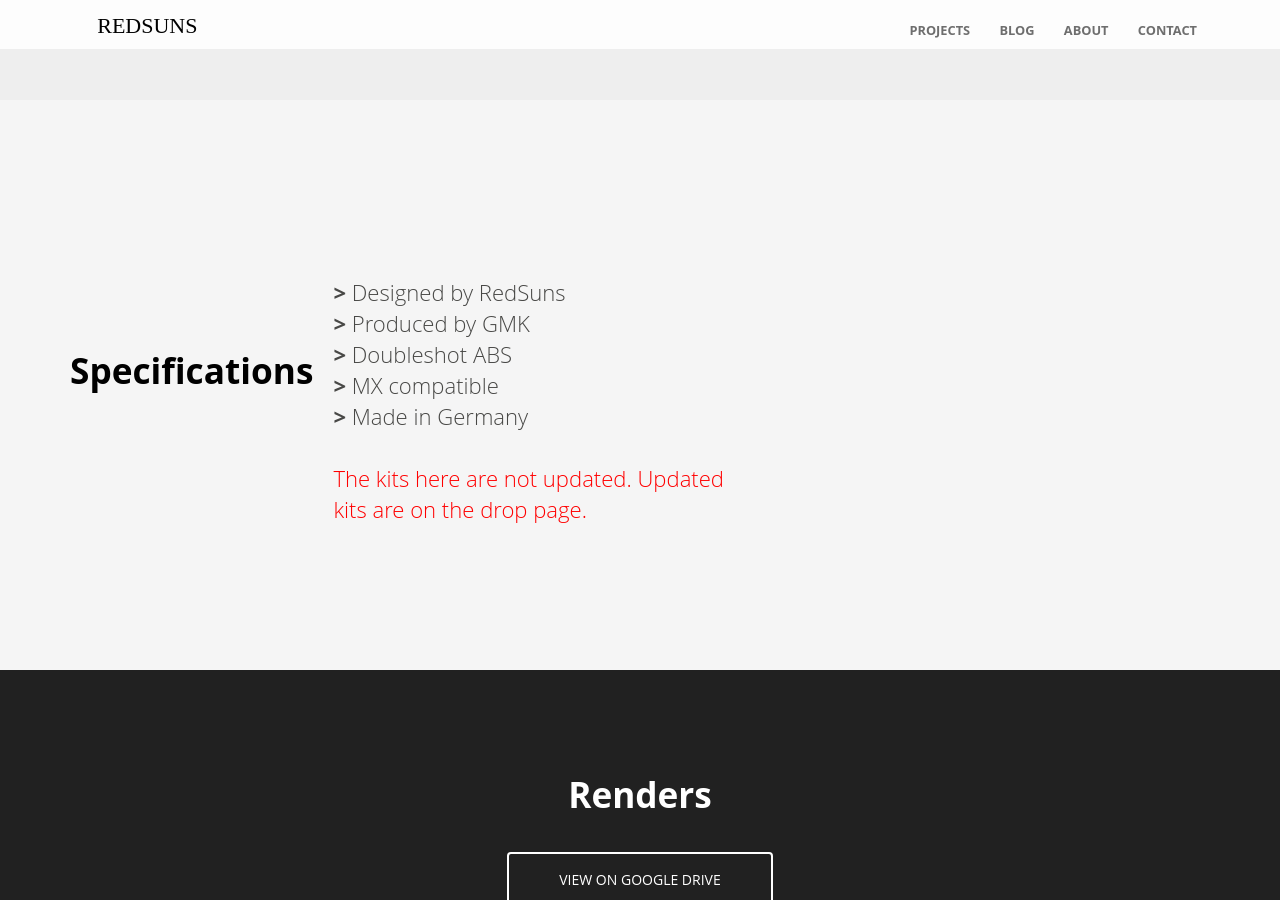
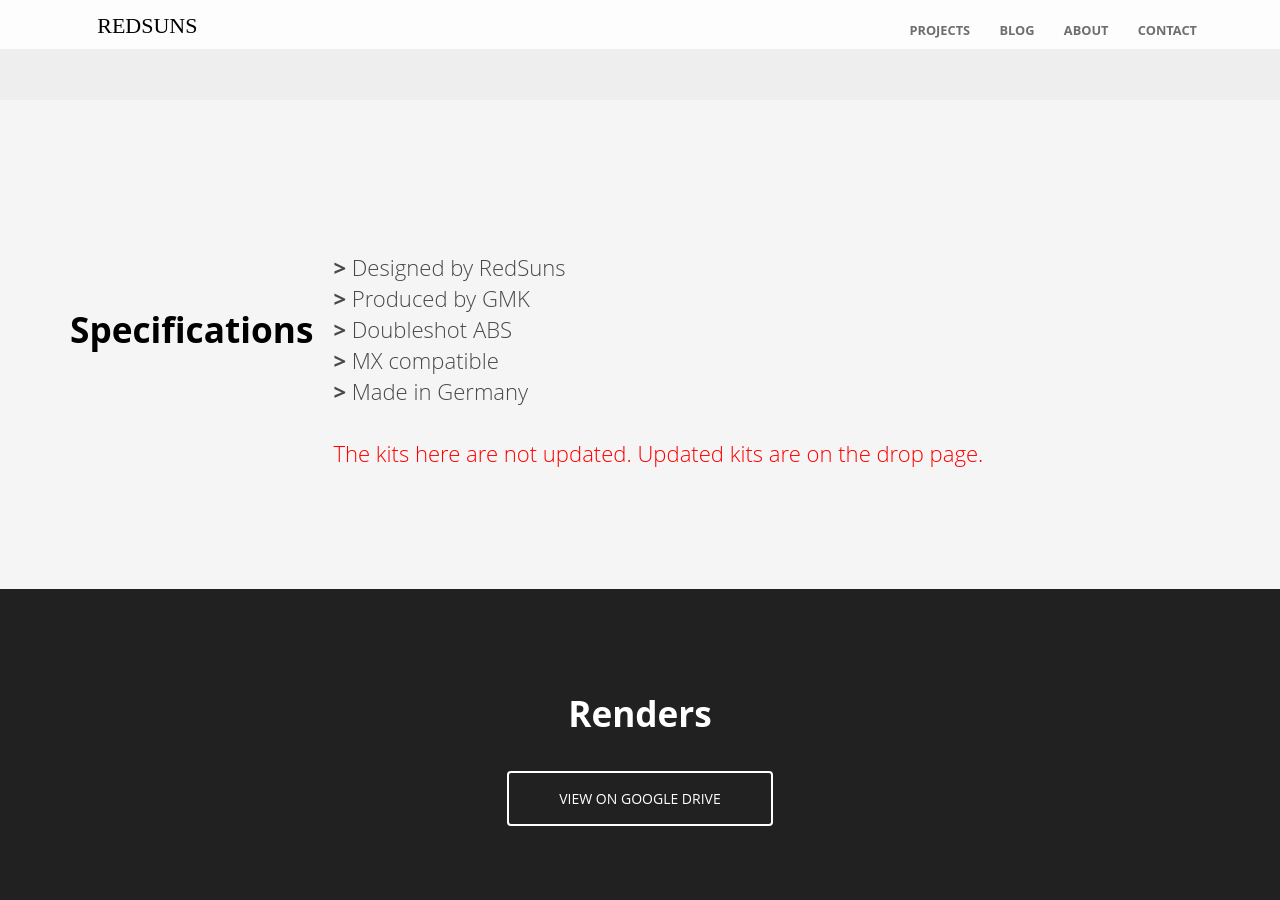
Before and after one commit to RedSunsRMK/redsunsrmk.github.io, a Jekyll site: the page built from _projects/red-samurai.html, in a window 1280 px wide and 900 px high, scrolled down 3957 px. Built offline with Jekyll 4.4.1, drawn with Linux system fonts in a browser that asks for light colours.

Commit message:
Update red-samurai.html

```diff
--- a/_projects/red-samurai.html
+++ b/_projects/red-samurai.html
@@ -123,7 +123,6 @@ date: 2017-06-04 12:00:00
 		<div class="container flex">
 			<h2 class="editable"><strong>Specifications</strong></h2>
 		 	<div class="text editable">
-			<div class="faq">
 				<div>
 				<p>
 				<br><strong>></strong> Designed by RedSuns
@@ -134,7 +133,7 @@ date: 2017-06-04 12:00:00
 				<br>
 				<br><font color="red">The kits here are not updated. Updated kits are on the drop page.</font>
 				</p>
-			</div>
+				</div>
 		</div>
 	</section>
 
```
